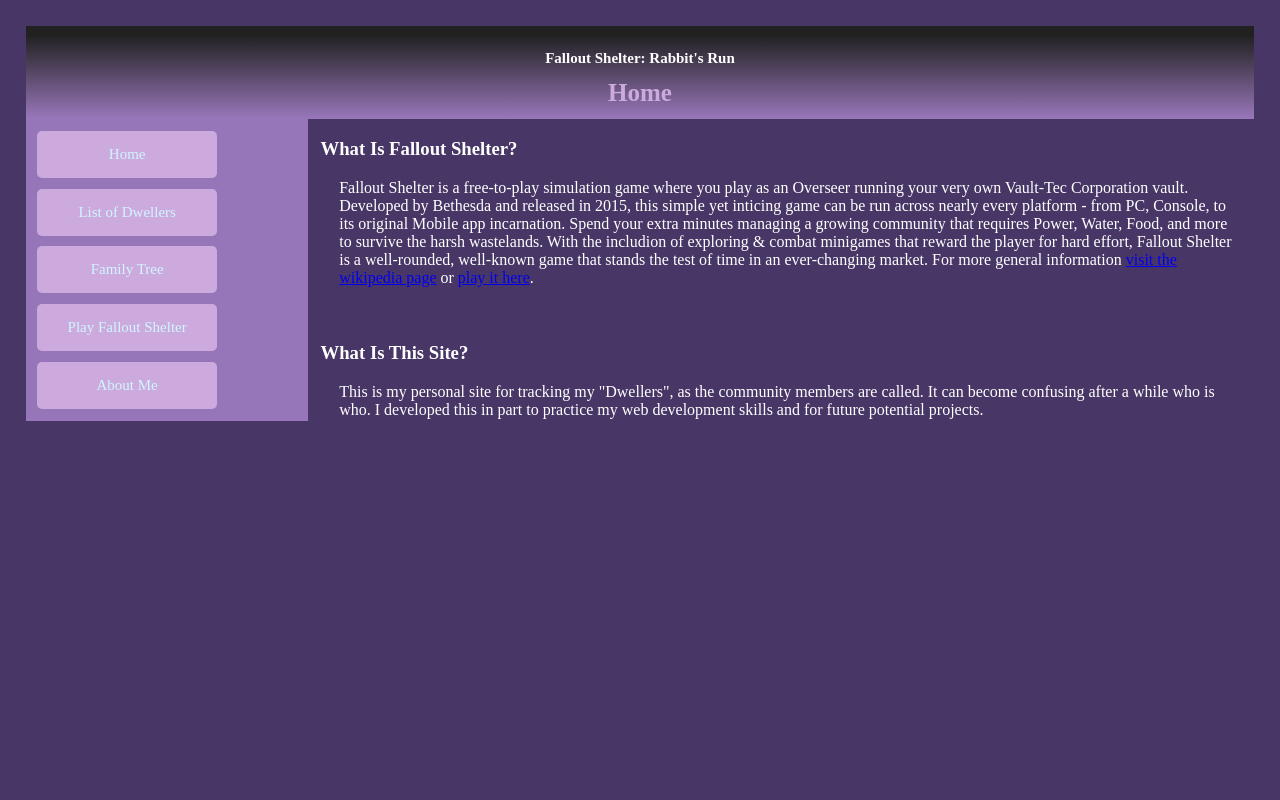
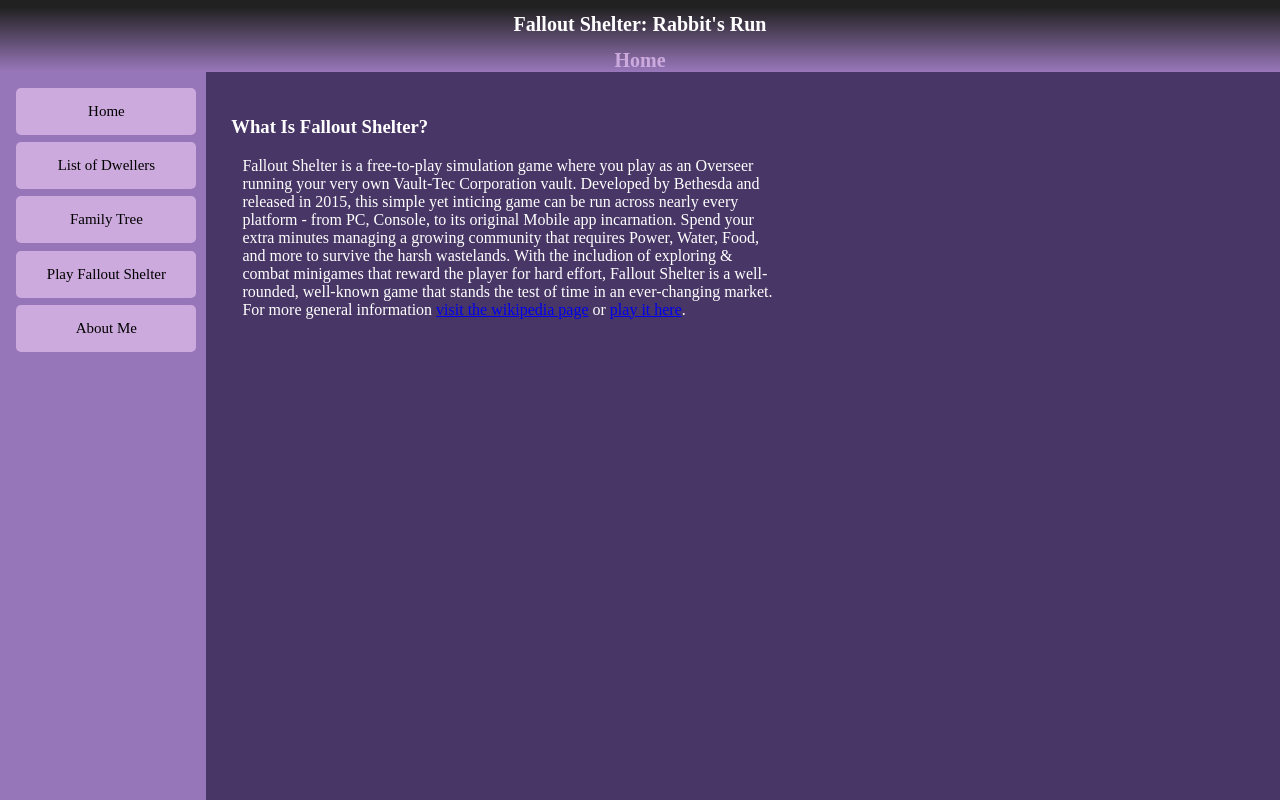
Before and after one commit to faeNonsense/faeNonsense, a plain HTML site: page pages/falloutShelter/index.html in a window 1280 px wide. Shown: the top 800 px of the page. Drawn offline with Linux system fonts and the light colour scheme.

Commit message:
Update fallout.css
Fixed padding on css file.

```diff
--- a/resources/css/fallout.css
+++ b/resources/css/fallout.css
@@ -8,17 +8,21 @@
 	margin: 0;
 	padding: 0;
 	border: 0;
-	font-size: 100%;
+	font-size: 15px;
 	font: inherit;
 	vertical-align: baseline;
+}
+
+section{
+	height: 100vh;
 }
 
 body{
 	color: #FFFFFF;
 	background-color: #483766;
-	padding: 1%;
-	margin: 1%;
-	height: 100%;
+	padding: 0;
+	margin: 0;
+	height:  100vh;
 }
 
 p{
@@ -28,21 +32,20 @@
 
 header{
 	background-color: #9977BB;
-	padding: 1%;
 }
 
 h1{
 	color: #FFFFFF;
 	text-align: center;
-	font-size: 15px;
-	font-weight: bold;
+	font-size: 20px;
+	font-weight: bolder;
 	padding: 1%;
 }
 
 h2{
 	color: #CCAADD;
 	font-weight: bold;
-	font-size: 25px;
+	font-size: 20px;
 
 }
 
@@ -53,11 +56,12 @@
     border-radius: 5px;
     text-align: center;
     font-size: 15px;
-    color: #D0F6FF;
+    color: #000000;
     padding: 15px;
     width: 150px;
+    height: 100%;
     margin: 2%;
-}
+ }
 
 a:hover{
 	background: #D0F6FF;
@@ -81,27 +85,29 @@
 	color: #000000;
 }
 
-.right{
-	display: inline-block;
-	float: right;
-	width: 76%;
-	height: auto;
-	margin: auto;
-}
-
 .left{
 
 	display: table;
 	background-color: #9675b8;
 	float: left;
-	width: 22%;
-	height: 100%;
-	padding: 0.5%;
-	margin: auto;
+	width: 20vh;
+	height: 100vh;
+	padding: 1%;
+	margin: 0;
+}
+
+.right{
+	display: inline-block;
+	float: inherit;
+	width: 70vh;
+	height: 100vh;
+	padding: 2%;
+	margin: 0;
 }
 
 footer{
 	clear: both;
+	text-align: center;
 }
 
 img{
```
